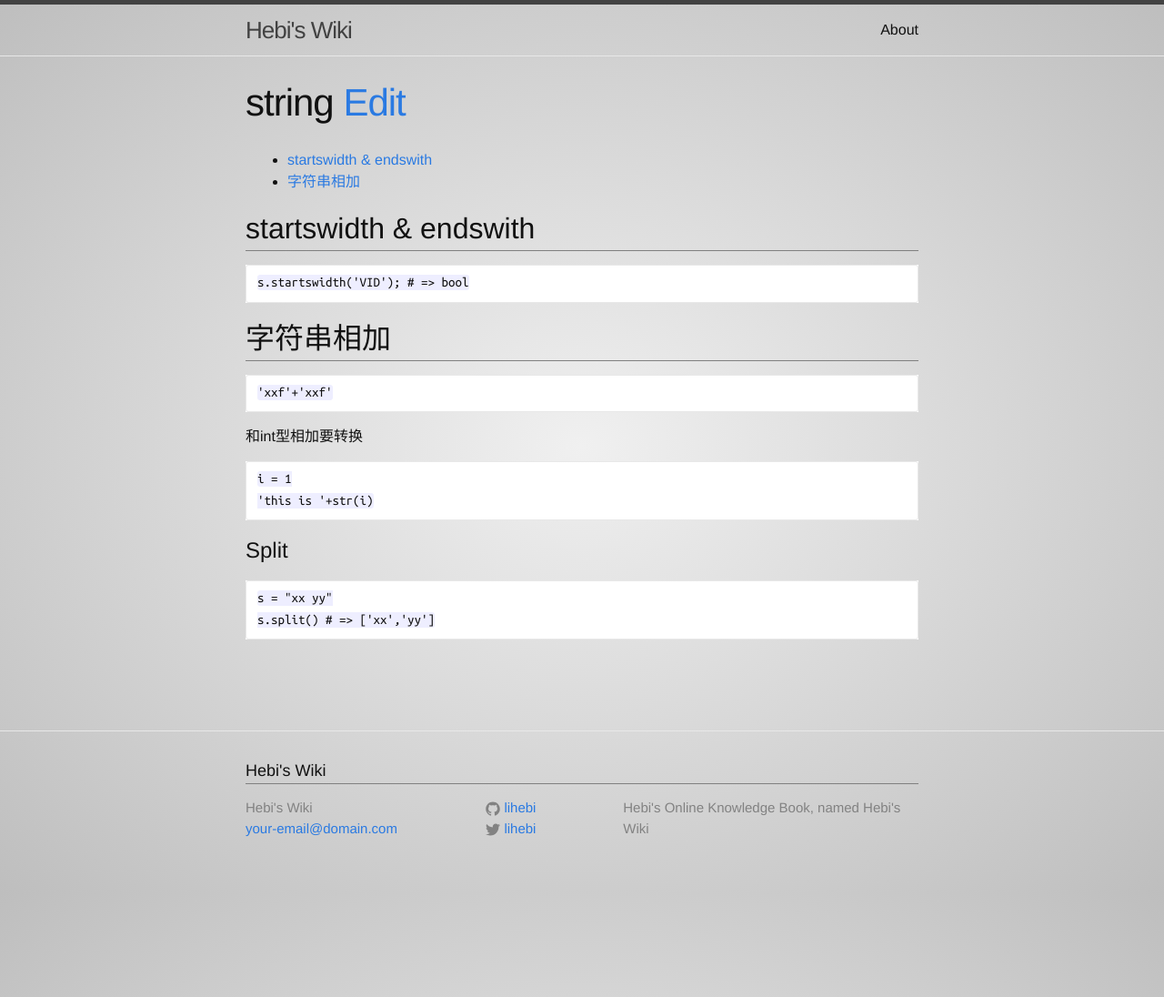
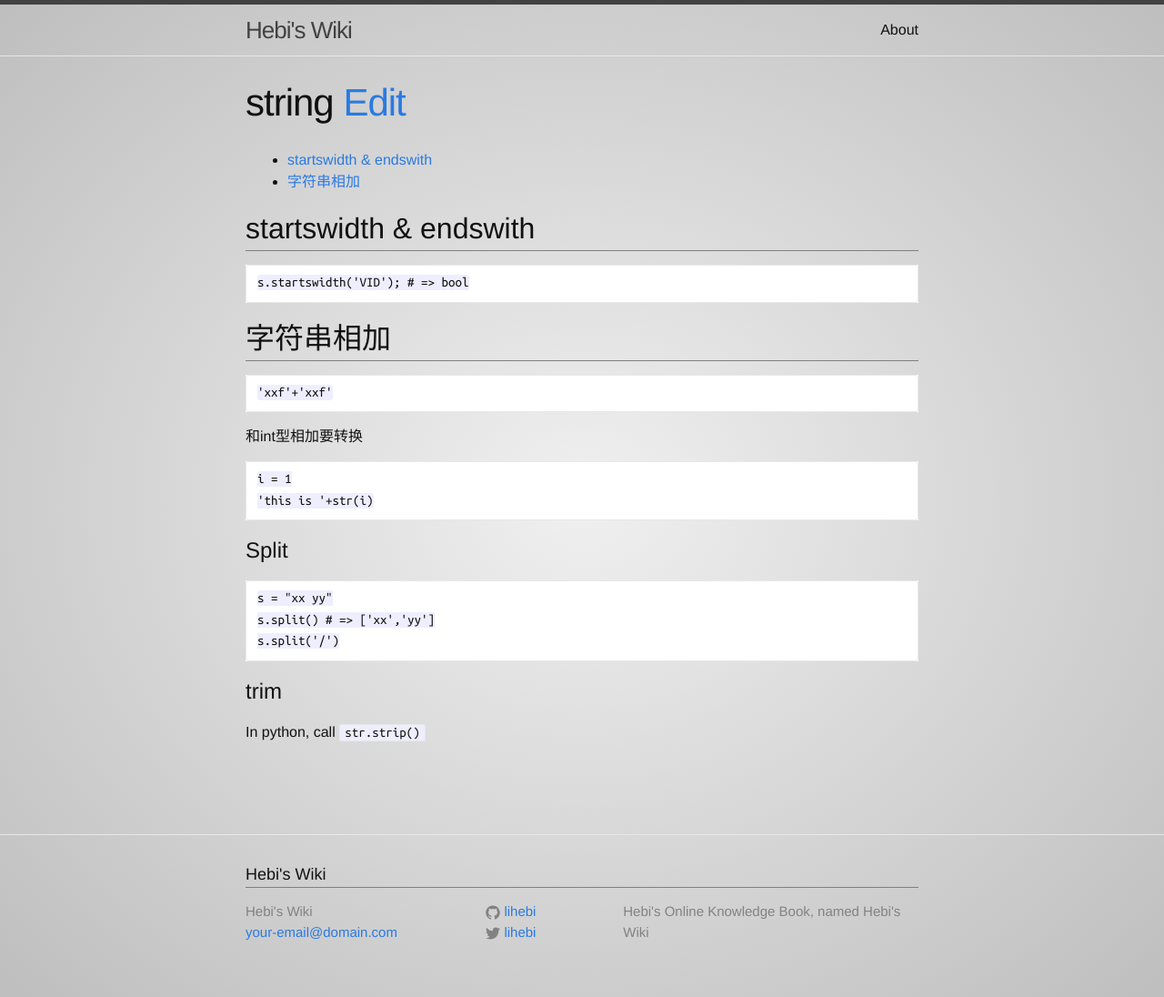
Before and after one commit to lihebi/wiki-old, a Jekyll site: the page built from _wiki/language/script-languages/python/string.md, in a window 1280 px wide. Shown: the whole page at 91% size. Built offline with Jekyll 4.4.1, drawn with Linux system fonts in a browser that asks for light colours; nearby versions of some CDN libraries; Markdown is read by kramdown in place of the engine named in the settings; a style sheet for code colours, icons or effects is not loaded; before the commit the page ends 982 px from its top, so only the background shows below that.

Commit message:
Add strip

````diff
--- a/_wiki/language/script-languages/python/string.md
+++ b/_wiki/language/script-languages/python/string.md
@@ -25,4 +25,10 @@ Split
 ```python
 s = "xx yy"
 s.split() # => ['xx','yy']
+s.split('/')
 ```
+
+trim
+====
+
+In python, call `str.strip()`
````
